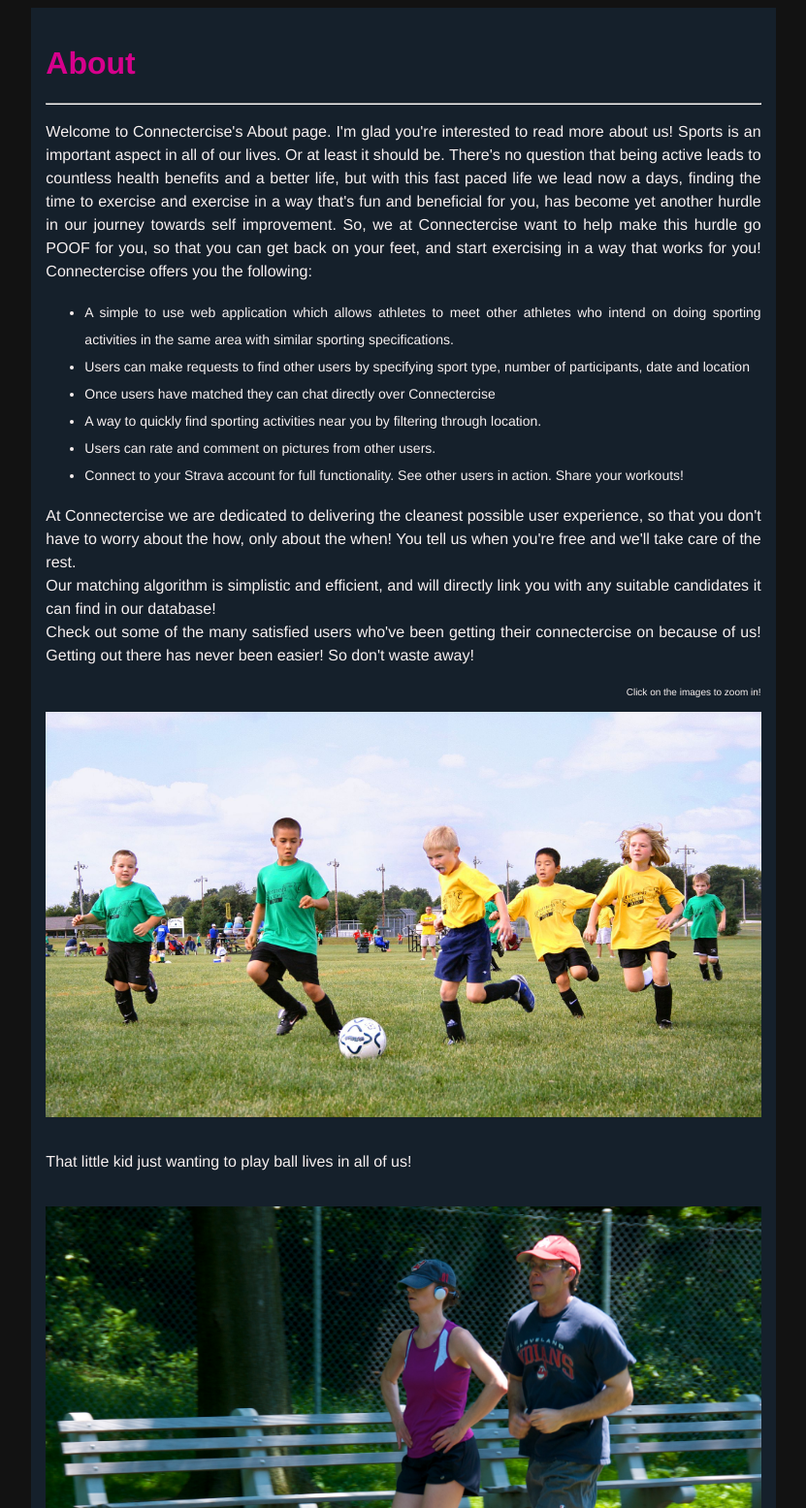
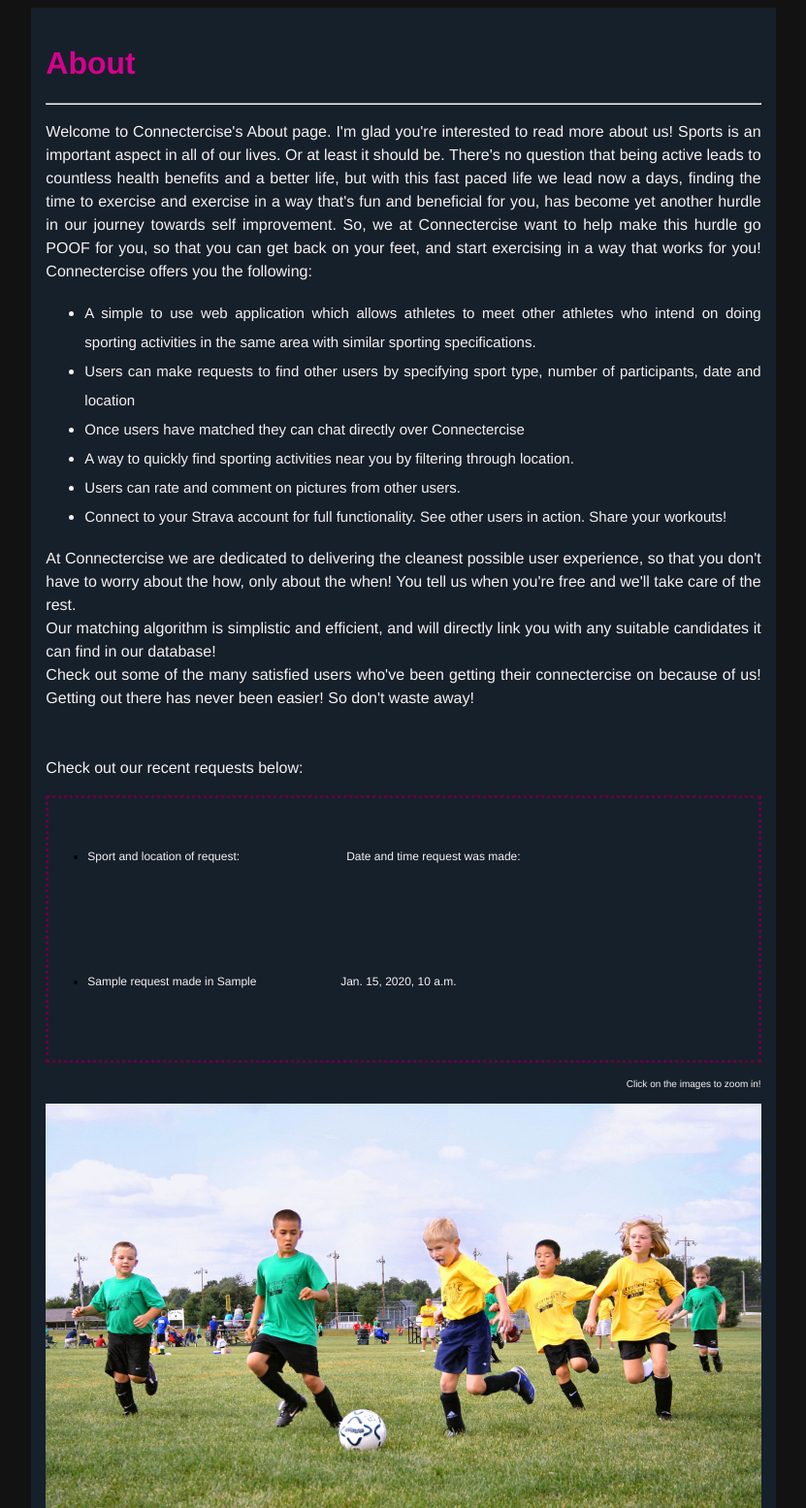
Before and after one commit to ineshbose/connectercise_project, a Django app: page /about/ in a window 1280 px wide. Shown: the top 1555 px of the page at 97% size, without its empty margins (224-1055 px from the left). Run offline with Django 3.2, Linux system fonts and the light colour scheme; tables that the repository leaves empty hold one stand-in row (values such as "Sample post").

Commit message:
Added very basic request feed to about page showing recent user requests. Shows working database

```diff
--- a/main/views.py
+++ b/main/views.py
@@ -1,12 +1,14 @@
 from django.shortcuts import render
 from django.http import HttpResponse
+from main.models import UserProfile, SportingRequest
 
 def index(request):
     context_dict = {'message': 'Index'}
     return render(request, 'main/index.html', context=context_dict)
 
 def about(request):
-    context_dict = {'message': 'About'}
+    request_list = SportingRequest.objects.all()
+    context_dict = {'message': 'About', 'requests':request_list}
     return render(request, 'main/about.html', context=context_dict)
 
 def userpage(request):
--- a/static/css/main.css
+++ b/static/css/main.css
@@ -39,7 +39,7 @@ ul.about {color:#f7f0f0;
     font-weight: 300;
     line-height: 2.0;
     text-align: justify;
-    font-size: 14px;
+    font-size: 15px;
 }
 .instructions{
     font-family:"HelveticaNeue-Light", "Helvetica Neue Light", "Helvetica Neue", Helvetica, Arial, "Lucida Grande", sans-serif;
@@ -55,3 +55,13 @@ img.about{
     display: block; /* remove extra space below image */
     object-fit: contain;
 }
+
+
+ul.feed{
+    border: 3px dotted #650042;
+    font-family:"HelveticaNeue-Light", "Helvetica Neue Light", "Helvetica Neue", Helvetica, Arial, "Lucida Grande", sans-serif;
+    font-weight: 300;
+    line-height: 2.0;
+    text-align: justify;
+    font-size: 12px;
+}
--- a/templates/main/about.html
+++ b/templates/main/about.html
@@ -67,8 +67,24 @@ About
         Our matching algorithm is simplistic and efficient, and will directly link you with any suitable candidates it can
         find in our database!<br>
         Check out some of the many satisfied users who've been getting their connectercise on because of us! Getting out there has
-        never been easier! So don't waste away!<br>
+        never been easier! So don't waste away!<br><br><br>
+        Check out our recent requests below:<br>
     </p>
+    {% if requests %}
+        <ul class="feed">
+        <pre>
+                <li><p class="about">Sport and location of request:                                 Date and time request was made:</p></li>
+        </pre>
+        {% for r in requests %}
+            <pre>
+                <li><p class="about">{{ r.sport }} request made in {{ r.location }}                          {{ r.time }}</p></p></li>
+            </pre>
+        {% endfor %}
+        </ul>
+    {% else %}
+    <p class="about">Sorry no requests found to display...</p>
+    {% endif %}
+
     <p class="instructions"> Click on the images to zoom in!</p>
     <img id="1" class="about" src="{% static 'images/about.jpg' %}"alt= "That little kid just wanting to play ball lives in all of us!" />
     <br>
```
Lines whose indentation alone changed are shown as unchanged.
